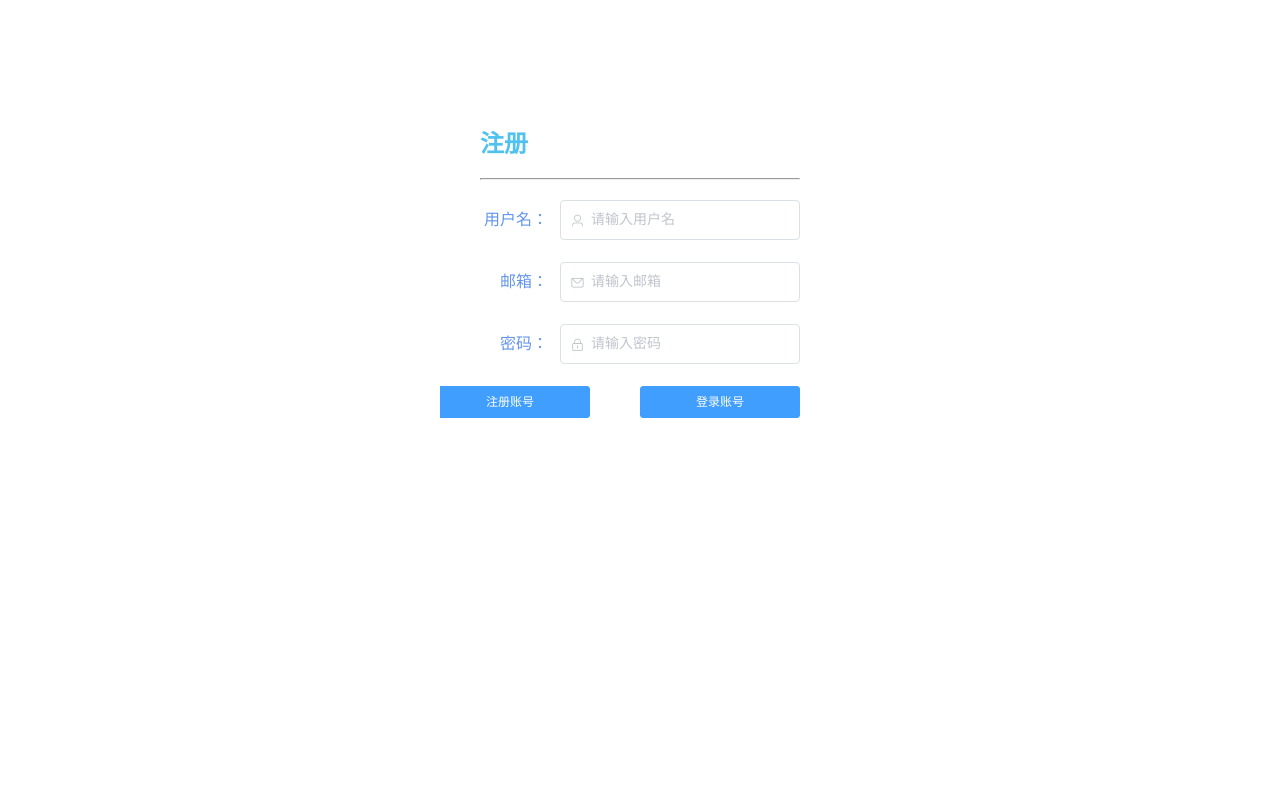
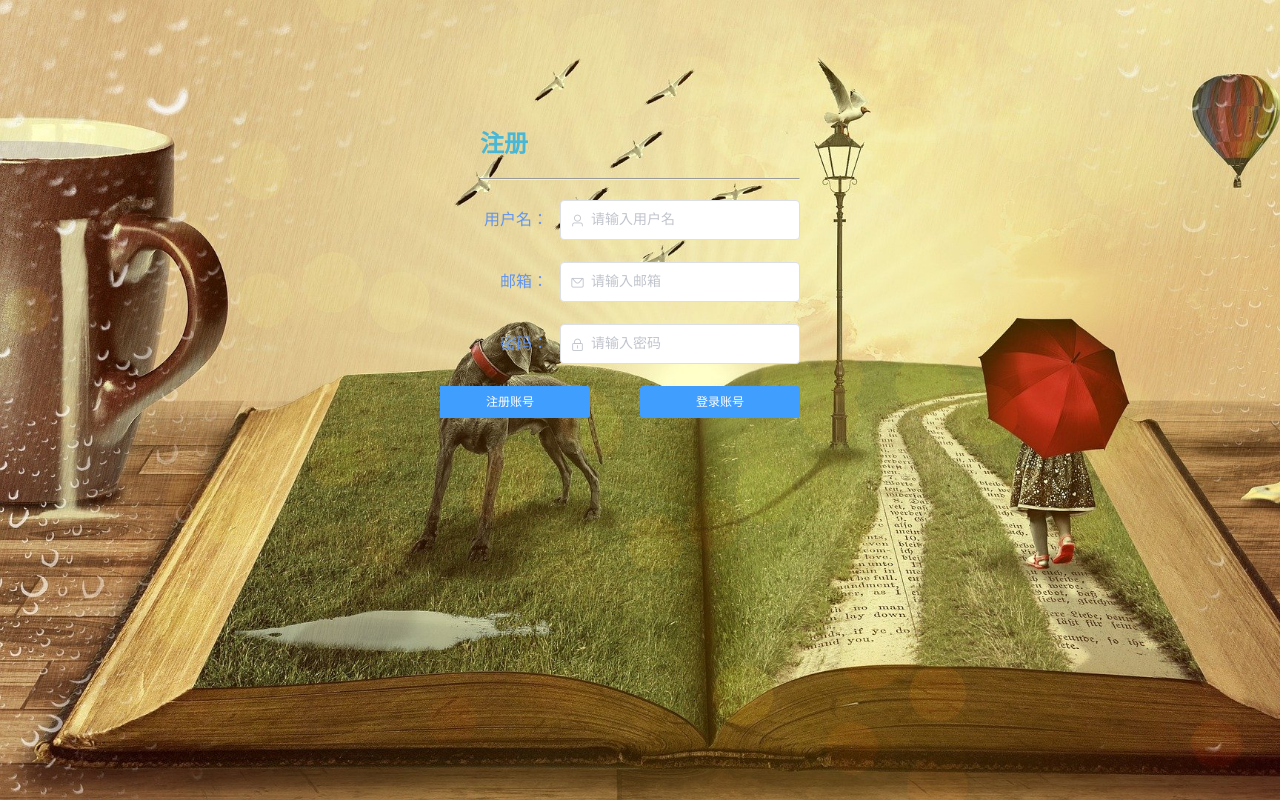
Before and after one commit to gitCauchy/cauchy_note, a Vue app: page /register in a window 1280 px wide. Built offline with nearby package versions, Linux system fonts and the light colour scheme.

Commit message:
添加密码重置路由

```diff
--- a/src/router/index.js
+++ b/src/router/index.js
@@ -61,7 +61,7 @@ const router = new VueRouter({
 })
 
 router.beforeEach((to, from, next) => {
-  if (to.path === '/login' || to.path === '/register') {
+  if (to.path === '/login' || to.path === '/register' || to.path === '/resetPassword') {
     next()
   } else {
     const token = sessionStorage.getItem("token")
--- a/src/views/login/Register.vue
+++ b/src/views/login/Register.vue
@@ -96,7 +96,7 @@ export default {
 </script>
 
 <style scoped>
-.login {
+.register {
   width: 100%;
   height: 100%;
   background: url("../../assets/img/login_background.jpg") no-repeat;
```
